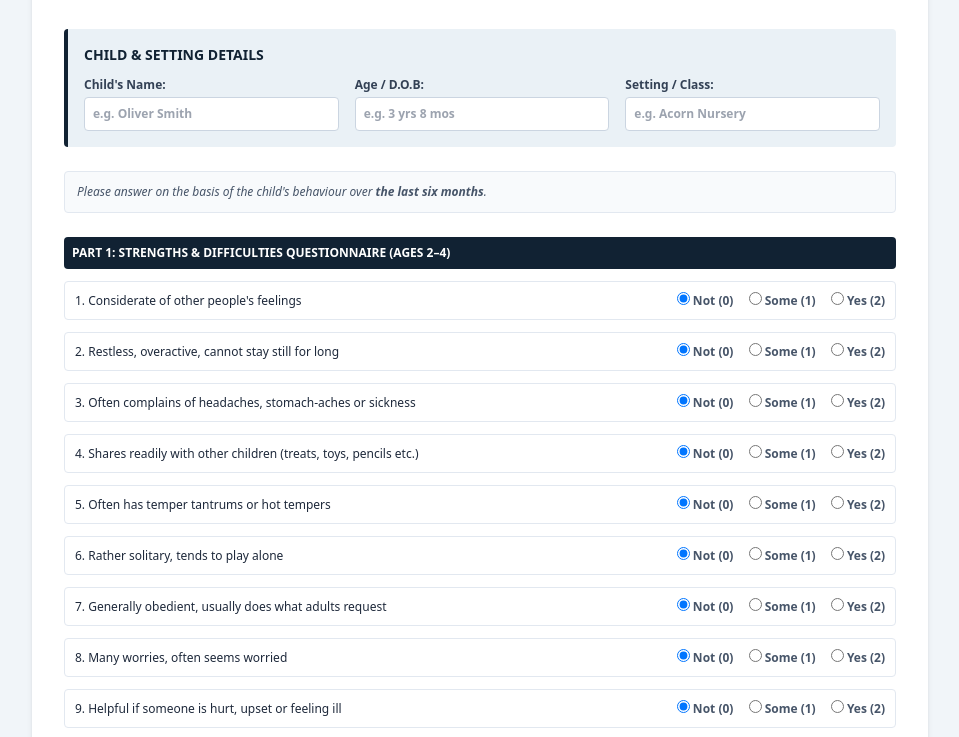
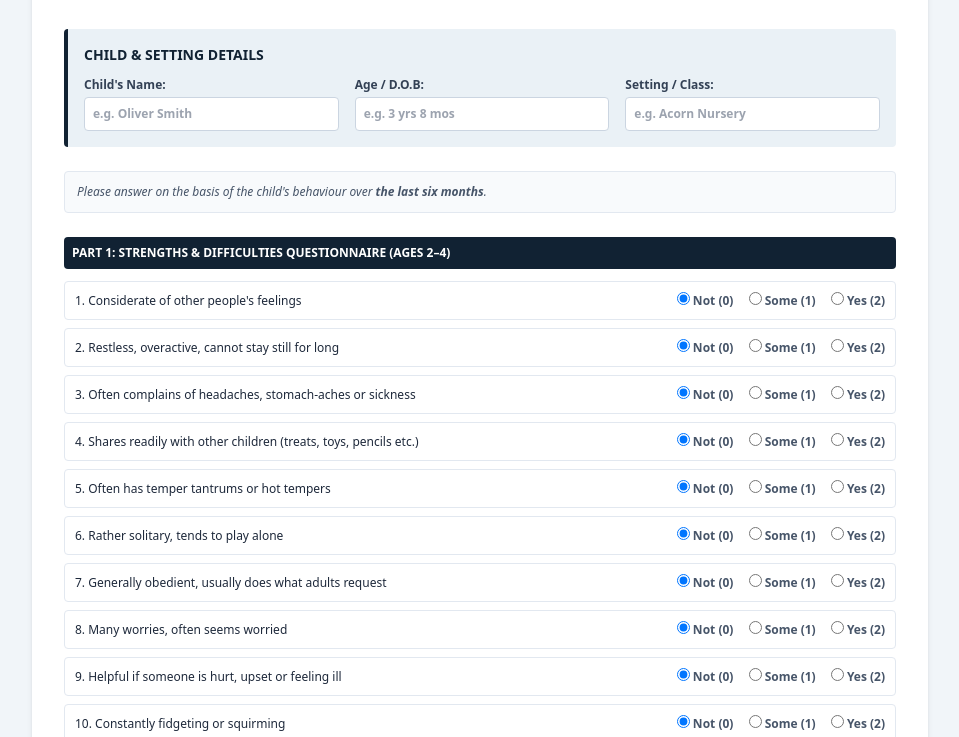
Before and after one commit to Melanie1964/positively_behaving, a plain HTML site: page index.html in a window 1280 px wide. Shown: the part 211-948 px from the top of the page, without its empty margins (160-1119 px from the left). Drawn offline with nearby package versions, Linux system fonts and the light colour scheme.

Commit message:
Update index.html

```diff
--- a/index.html
+++ b/index.html
@@ -60,8 +60,9 @@
             </div>
 
             <!-- SDQ 25 Questions Container -->
-            <div id="sdqQuestions" class="space-y-3">
+            <div class="space-y-3">
                 <h3 class="text-xs font-bold text-[#112233] uppercase bg-[#112233] text-white p-2 rounded">Part 1: Strengths & Difficulties Questionnaire (Ages 2–4)</h3>
+                <div id="sdqQuestions" class="space-y-2"></div>
             </div>
 
             <!-- Submit Button -->
```
